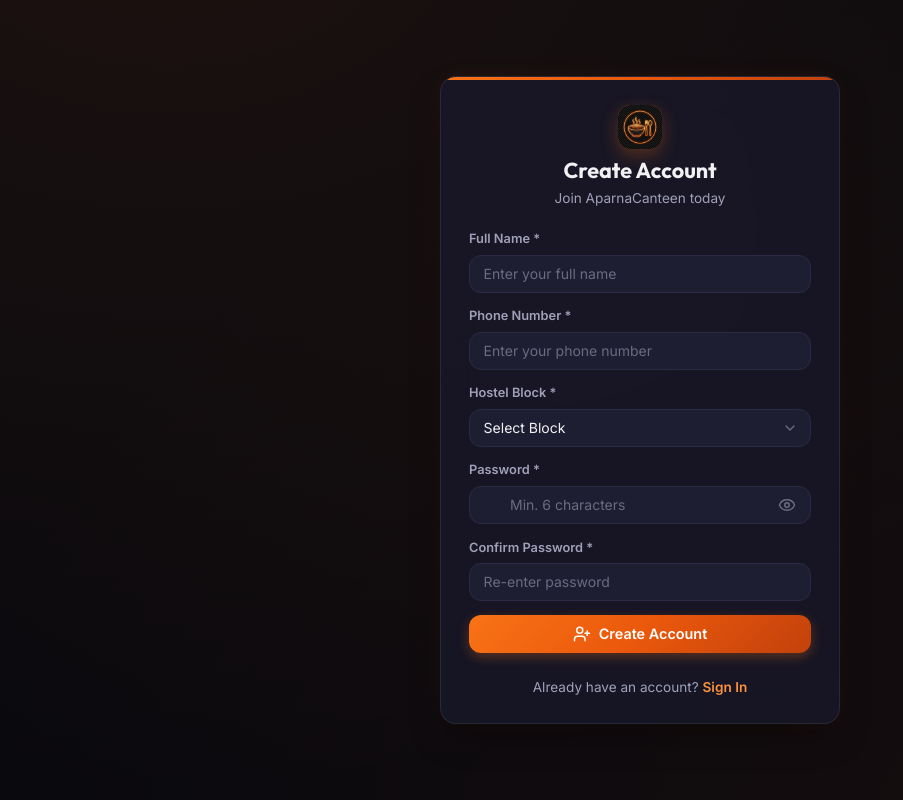
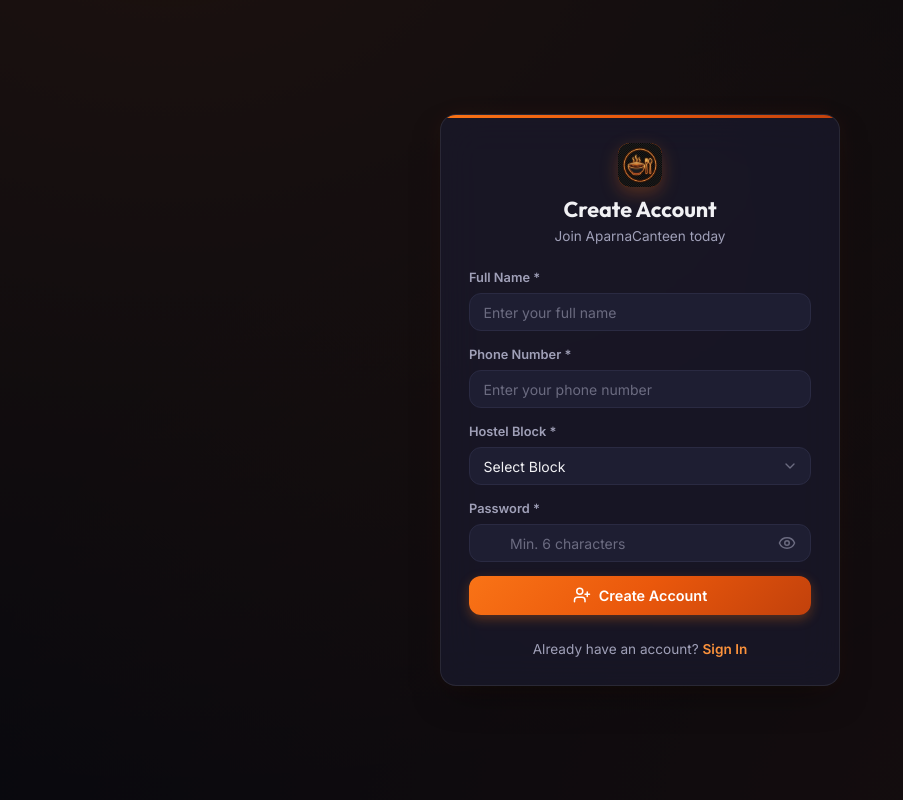
Before and after one commit to JAY4IGNITE/AparnaDeviCanteen, a React (Vite) app in the folder frontend/: page /register in a window 1280 px wide. Shown: the whole page, without its empty margins (0-903 px from the left). Built offline with nearby package versions, Linux system fonts and the light colour scheme; no server answers.

Commit message:
feat: implement user authentication system with registration, login, profile management, and password change routes and UI

```diff
--- a/frontend/src/pages/Register.jsx
+++ b/frontend/src/pages/Register.jsx
@@ -12,8 +12,7 @@
     name: '',
     phone: '',
     hostelBlock: '',
-    password: '',
-    confirmPassword: ''
+    password: ''
   });
   const [error, setError] = useState('');
   const [success, setSuccess] = useState('');
@@ -34,14 +33,8 @@
     setSuccess('');
     setLoading(true);
 
-    if (formData.password !== formData.confirmPassword) {
-      setError('Passwords do not match');
-      setLoading(false);
-      return;
-    }
-
     try {
-      await register(formData);
+      await register({ ...formData, confirmPassword: formData.password });
       setSuccess('Registration successful! Redirecting to login...');
       setTimeout(() => navigate('/login'), 2000);
     } catch (err) {
@@ -154,20 +147,6 @@
               </div>
             </div>
 
-            <div className="form-group">
-              <label className="form-label" htmlFor="register-confirm-password">Confirm Password *</label>
-              <input
-                type={showPassword ? 'text' : 'password'}
-                name="confirmPassword"
-                className="form-input"
-                placeholder="Re-enter password"
-                value={formData.confirmPassword}
-                onChange={handleChange}
-                required
-                id="register-confirm-password"
-              />
-            </div>
-
             <MotionButton type="submit" className="btn btn-primary btn-lg" style={{ width: '100%' }} disabled={loading} id="register-submit">
               {loading ? <div className="spinner" style={{ width: 20, height: 20, borderWidth: 2 }} /> : <><UserPlus size={18} /> Create Account</>}
             </MotionButton>
```
Also changed, not shown: 1 other file (tests, documents, lock files or other folders).
